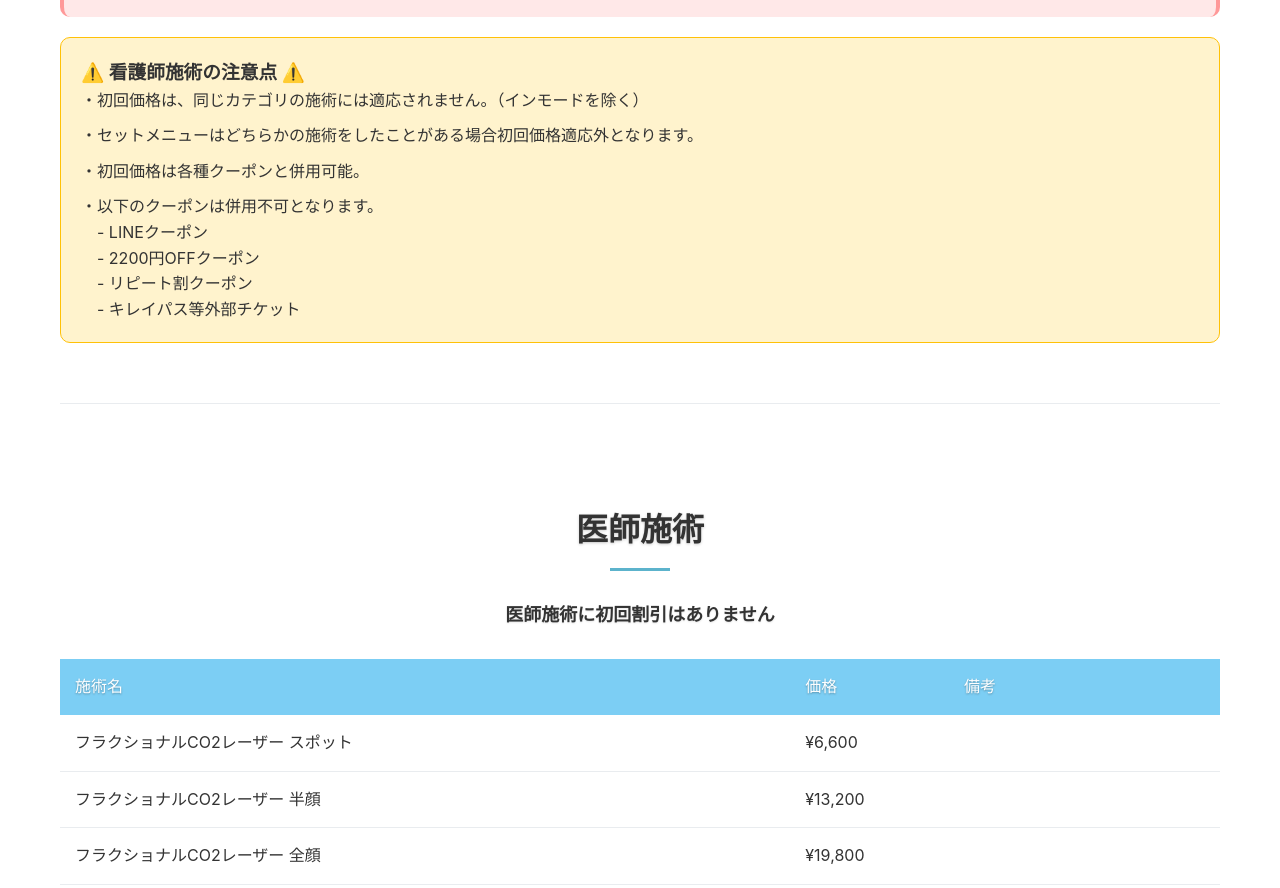
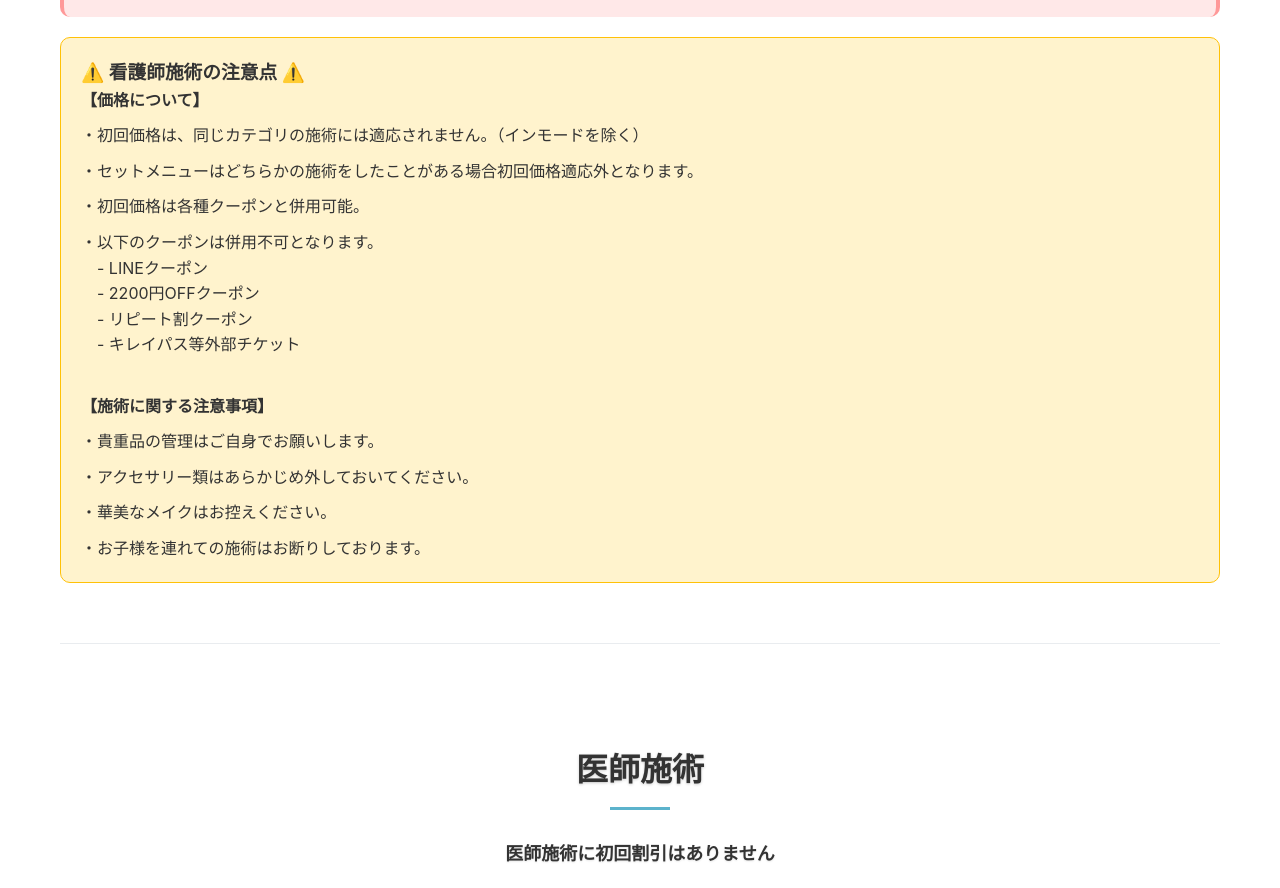
Before and after one commit to mame1231/beauty-clinic-pricing, a plain HTML site: page index.html in a window 1280 px wide. Shown: the part 2994-3882 px from the top of the page. Drawn offline with Linux system fonts and the light colour scheme.

Commit message:
add attention
注意事項追加

```diff
--- a/index.html
+++ b/index.html
@@ -273,6 +273,7 @@
                 </div>
                 <div class="info-box warning">
                     <h3>⚠️ 看護師施術の注意点 ⚠️</h3>
+                    <p><strong>【価格について】</strong></p>
                     <p>・初回価格は、同じカテゴリの施術には適応されません。（インモードを除く）</p>
                     <p>・セットメニューはどちらかの施術をしたことがある場合初回価格適応外となります。</p>
                     <p>・初回価格は各種クーポンと併用可能。</p>
@@ -281,6 +282,12 @@
                     　- 2200円OFFクーポン<br>
                     　- リピート割クーポン<br>
                     　- キレイパス等外部チケット</p>
+                    <br>
+                    <p><strong>【施術に関する注意事項】</strong></p>
+                    <p>・貴重品の管理はご自身でお願いします。</p>
+                    <p>・アクセサリー類はあらかじめ外しておいてください。</p>
+                    <p>・華美なメイクはお控えください。</p>
+                    <p>・お子様を連れての施術はお断りしております。</p>
                 </div>
             </section>
 
```
